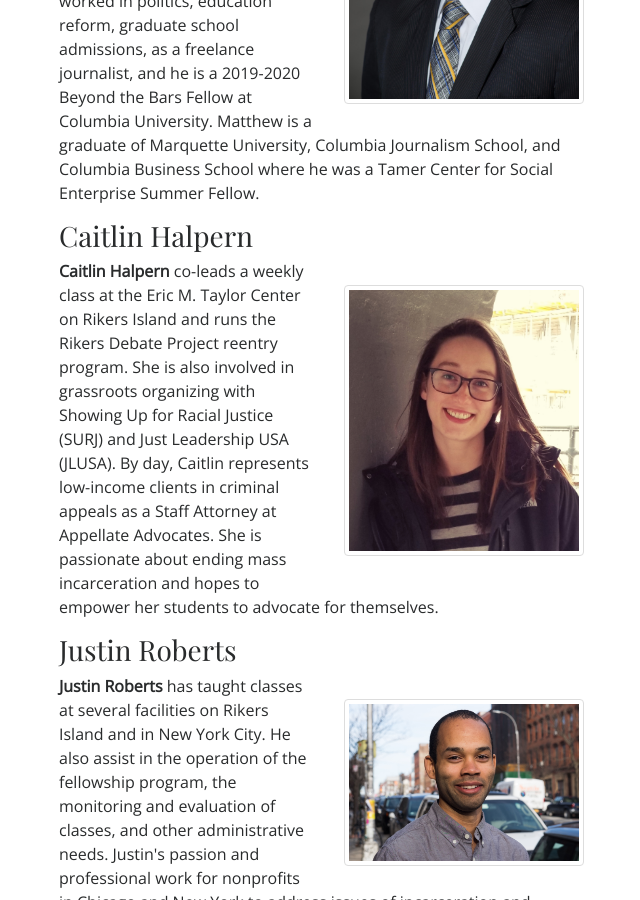
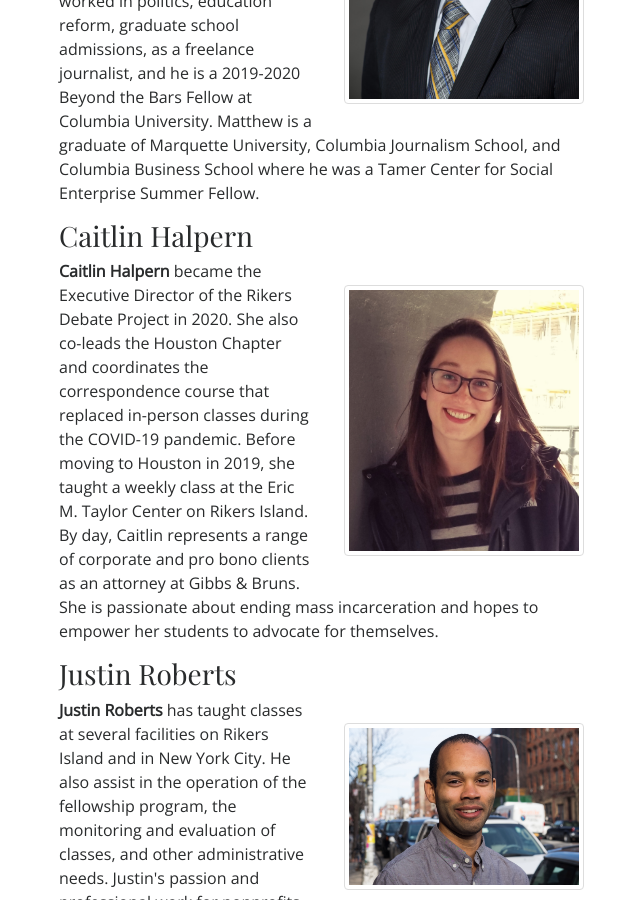
Before and after one commit to rikersdebateteam/rikers-debate-project, a Jekyll site: the page built from board.html, in a window 1280 px wide and 900 px high, scrolled down 2672 px. Shown: the whole window, without its empty margins (41-681 px from the left). Built offline with Jekyll 4.4.1, drawn with Linux system fonts in a browser that asks for light colours; nearby versions of some CDN libraries.

Commit message:
update Caitlin board profile

```diff
--- a/board.html
+++ b/board.html
@@ -59,7 +59,7 @@ title: Board Members
 <div class="col-sm-12 col-lg-6">
   <img src="/images/people/CaitlinHalpern.jpg" class="img-thumbnail float-right bio-photo" />
   <h3>Caitlin Halpern</h3>
-  <p><strong>Caitlin Halpern</strong> co-leads a weekly class at the Eric M. Taylor Center on Rikers Island and runs the Rikers Debate Project reentry program. She is also involved in grassroots organizing with Showing Up for Racial Justice (SURJ) and Just Leadership USA (JLUSA). By day, Caitlin represents low-income clients in criminal appeals as a Staff Attorney at Appellate Advocates. She is passionate about ending mass incarceration and hopes to empower her students to advocate for themselves.
+  <p><strong>Caitlin Halpern</strong> became the Executive Director of the Rikers Debate Project in 2020. She also co-leads the Houston Chapter and coordinates the correspondence course that replaced in-person classes during the COVID-19 pandemic. Before moving to Houston in 2019, she taught a weekly class at the Eric M. Taylor Center on Rikers Island. By day, Caitlin represents a range of corporate and pro bono clients as an attorney at Gibbs & Bruns. She is passionate about ending mass incarceration and hopes to empower her students to advocate for themselves.
   </p>
 </div>
 
```
